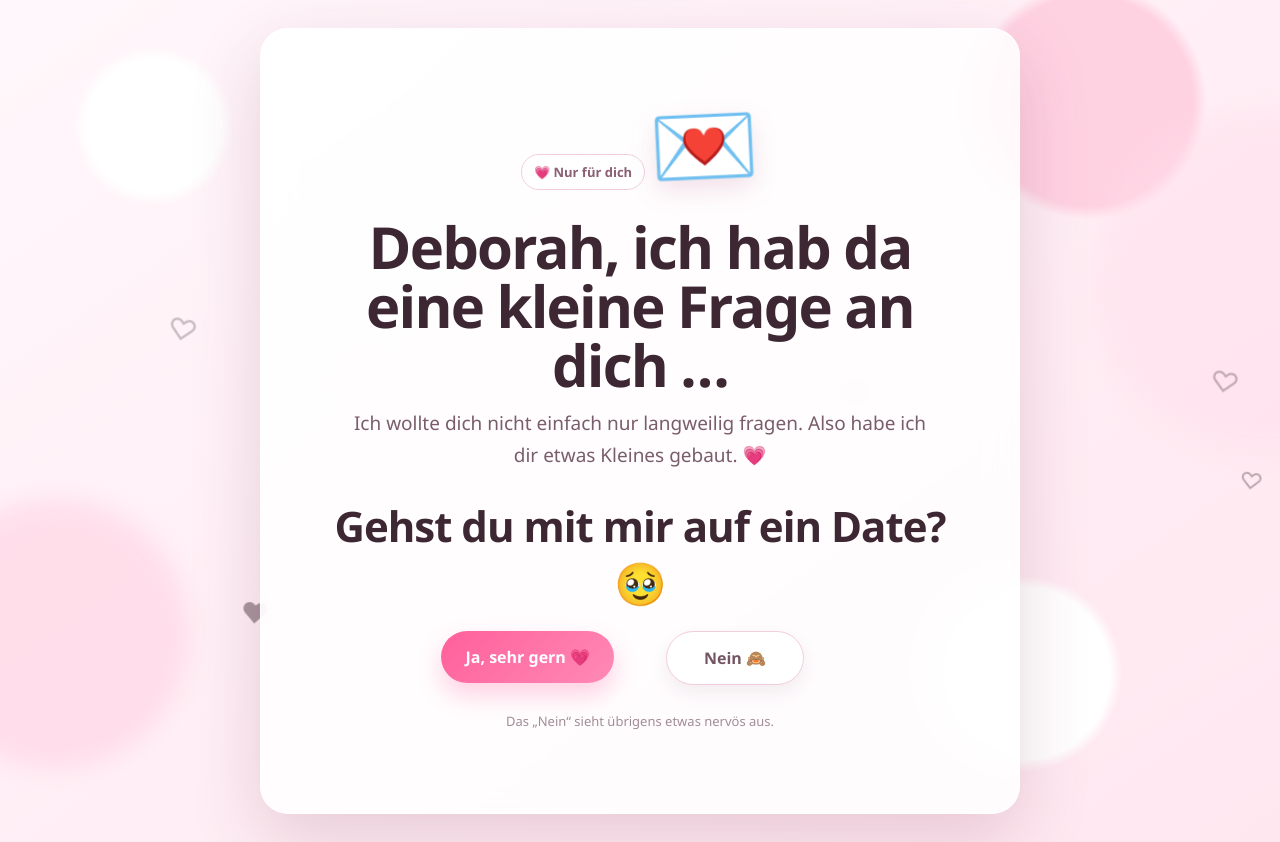
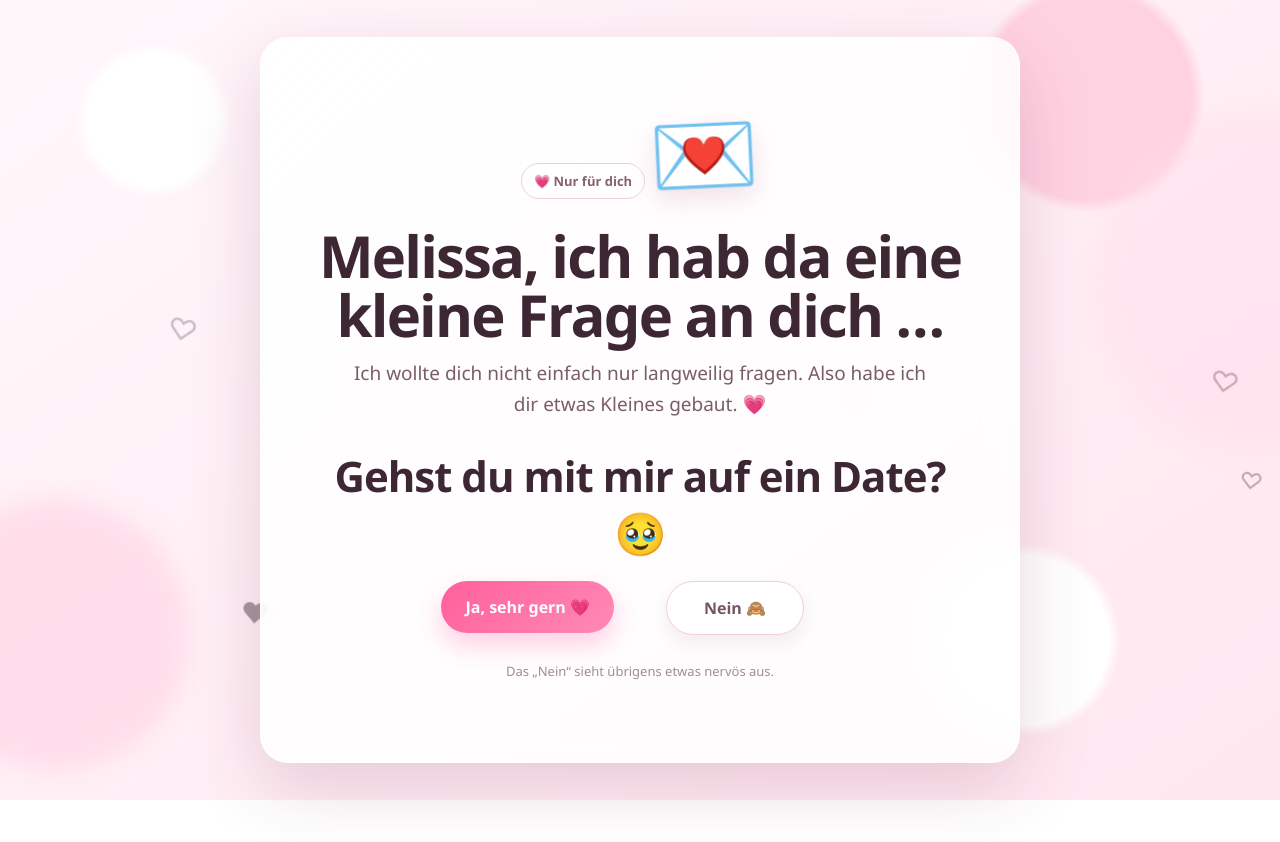
Before and after one commit to merlinsplate/date-einladung, a plain HTML site: page index.html in a window 1280 px wide. After the commit the page ends 800 px from the top, so only its background shows below. Drawn offline with Linux system fonts and the light colour scheme.

Commit message:
Change recipient name from 'Deborah' to 'Melissa'

```diff
--- a/index.html
+++ b/index.html
@@ -640,7 +640,7 @@
     const CONFIG = {
       returnEmail: "merlinsplate@web.de",         // HIER deine E-Mail-Adresse eintragen
       senderName: "Merlin",    // dein Name
-      recipientName: "Deborah"        // optional, z.B. "Deborah"
+      recipientName: "Melissa"        // optional, z.B. "Deborah"
     };
 
     const $ = (s) => document.querySelector(s);
```
